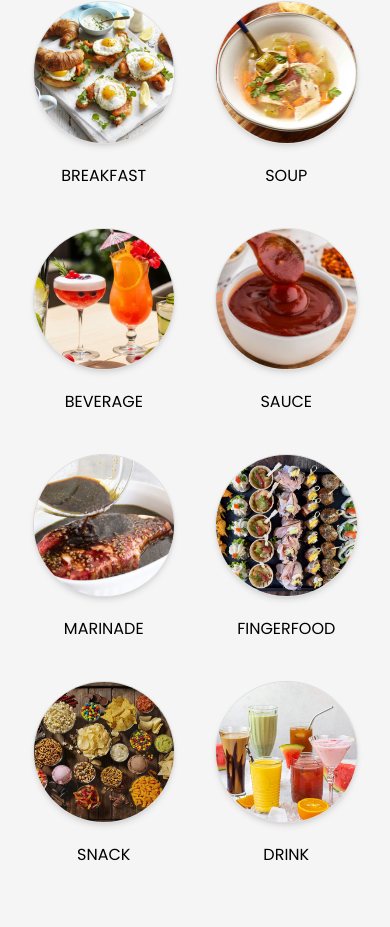
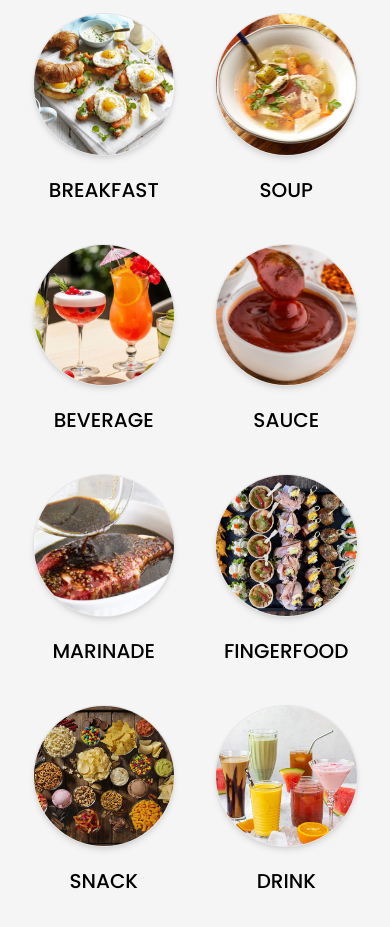
Before and after one commit to wilhelmusolejr/foodify-v2, a React (Vite) app in the folder client/: page /category in a window 390 px wide. Shown: the part 963-1890 px from the top of the page. Built offline with nearby package versions, Linux system fonts and the light colour scheme; a web font is replaced by a local one.

Commit message:
refactor: add url each category link and adjustment.

```diff
--- a/client/src/components/Test.jsx
+++ b/client/src/components/Test.jsx
@@ -3,18 +3,24 @@ import React from "react";
 export default function Test({ name, image_name }) {
   let image_path = `images/category/${image_name}`;
 
+  // needs checking
+  let link = `http://localhost:5173/search?query=${name}`;
+  // https://api.spoonacular.com/recipes/complexSearch?type=vegan&apiKey=fec93702d1534cee88b3bbfd66cae193
+
   return (
     <div className="text-center flex flex-col items-center gap-5 w-full">
       {/* image */}
-      <div className="rounded-full">
+      <a href={link} className="rounded-full">
         <img
           src={image_path}
           alt={`Image for header food item`}
-          className=" object-cover border border-black/10 shadow-md object-center w-full h-full rounded-full aspect-square"
+          className=" object-cover border border-black/10 shadow-md object-center w-full h-full rounded-full aspect-square bg-white"
         />
-      </div>
+      </a>
 
-      <p className="md:text-xl uppercase">{name}</p>
+      <a href={link} className="text-xl font-medium uppercase">
+        {name}
+      </a>
     </div>
   );
 }
```
